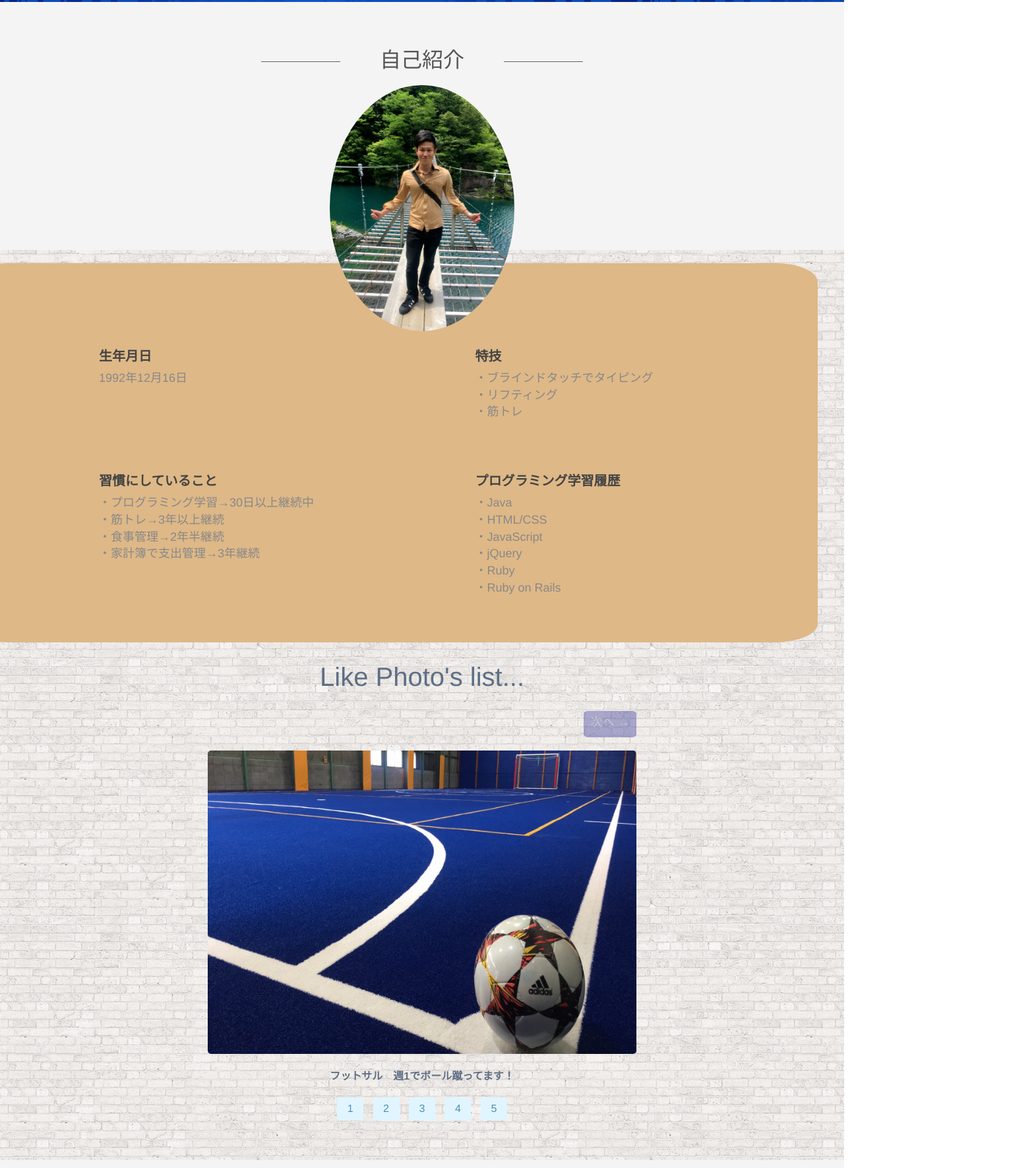
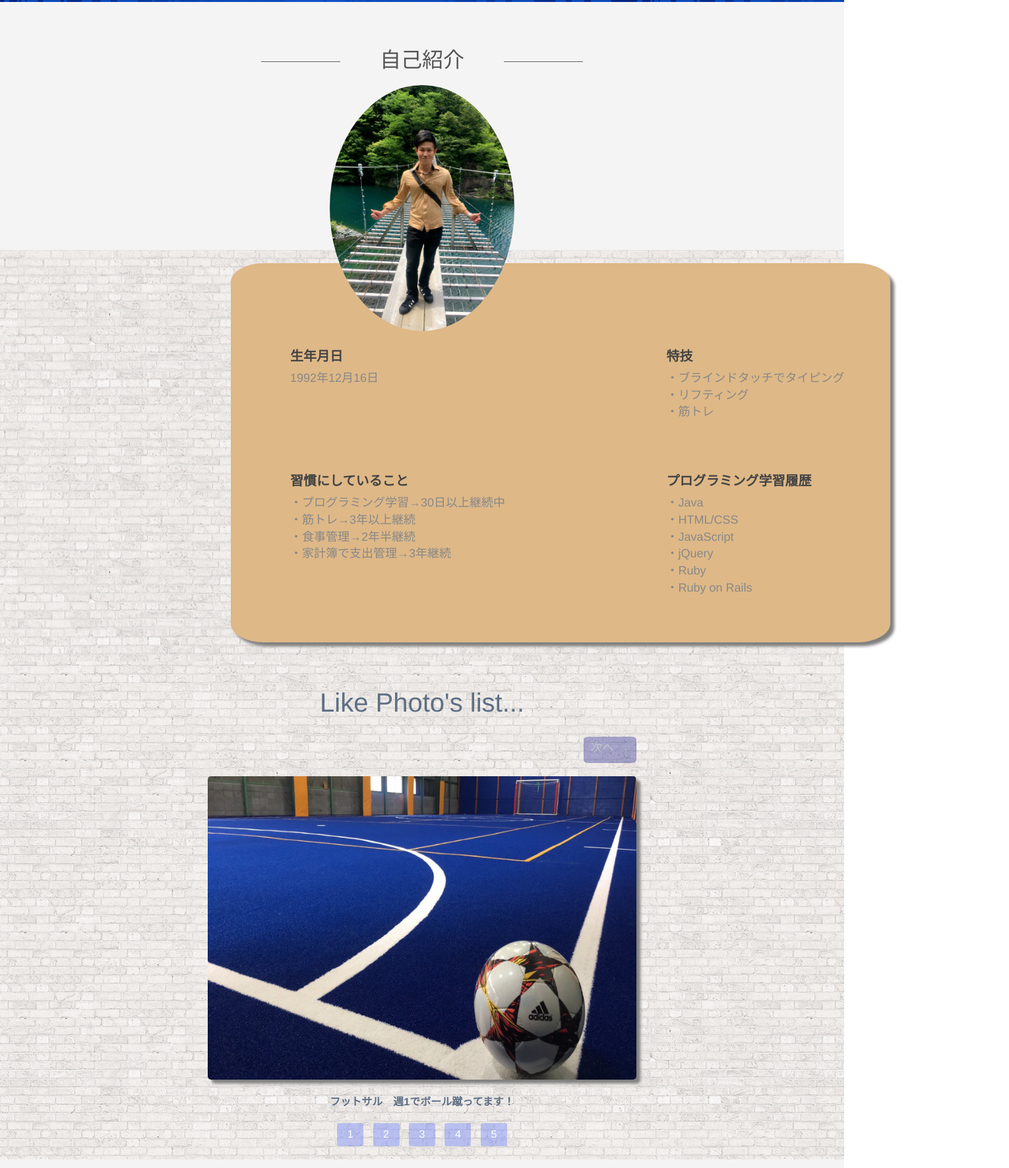
Before and after one commit to hosy96/portforio, a plain HTML site: page index.html in a window 1280 px wide. Shown: the part 1029-2800 px from the top of the page at 66% size, 1530 px wide, since content can reach past the window. Drawn offline with nearby package versions, Linux system fonts and the light colour scheme.

Commit message:
Update stylesheet.css

```diff
--- a/stylesheet.css
+++ b/stylesheet.css
@@ -320,8 +320,8 @@ nav li {
 
 .top-inner {
   padding: 0;
-  padding-top: 180px;
-  padding-bottom: 120px;
+  padding-top: 70px;
+  padding-bottom: 60px;
 }
 
 .top-description {
@@ -331,16 +331,18 @@ nav li {
 
 .top-section h2 {
   font-family: 'Dosis', sans-serif;
-  color:  rgba(22, 51, 212, 0.418);
+  color:  rgba(10, 150, 243, 0.5);
   font-size: 48px;
+  font-weight: bold;
   line-height: 54px;
-  margin: 10px 0 30px 0;
+  margin: 10px 0 10px 0;
   font-weight: 400;
 }
 
 .top-description p {
   color:  rgba(22, 51, 212, 0.418);
   font-size: 18px;
+  font-weight: bold;
   line-height: 30px;
 }
 
@@ -369,7 +371,7 @@ nav li {
   width: auto;
   margin: 0 auto;
   color: #5e6f84;
-  padding: 60px 0;
+  padding: 20px 0;
   background-image: url("./images/05-white-brick.png");
 }
 
@@ -445,6 +447,8 @@ nav li {
   width: 650px;
   height: 460px;
   border-radius: 5px;
+  box-shadow: 6px 6px 4px gray;
+  background-size: cover;
 }
 
 .slide p {
@@ -459,8 +463,8 @@ nav li {
 
 .index-btn {
   display: inline-block;
-  color: #4e90af;
-  background-color: #e0f5ff;
+  color: #fff;
+  background-color: #5870f85d;
   width: 40px;
   padding: 6px 0;
   margin: 0 5px;
@@ -470,7 +474,8 @@ nav li {
 
 .index-btn:hover {
   color: #fff;
-  background-color: #5cabd0;
+  background-color: navy;
+  opacity: 0.8;
 }
 
 
@@ -529,6 +534,8 @@ nav li {
 .stamps-section {
   text-align: center;
   padding-bottom: 60px;
+  background-image: url(./images/05-white-brick.png);
+
 }
 
 #stamps > .container {
@@ -570,17 +577,26 @@ nav li {
 .interview-section-top {
   text-align: center;
   height: 376px;
+
+}
+
+.interview-section{
+  background-image: url(./images/05-white-brick.png);
+  background-position:center;
+  height: 1000px;
 }
 
 .interview-section-bottom {
   padding-top: 120px;
   margin-top: 20px;
+  margin-right: 40px;
+  margin-left: 350px;
   margin-bottom: 30px;
-  margin-right: 40px;
-  float: right;
-  padding-left: 120px;
+  box-shadow: 6px 6px 4px gray;
+  padding-left: 10px;
   background-color: burlywood;
   border-radius: 5%;
+  width: 1000px;
 
 }
 
```
